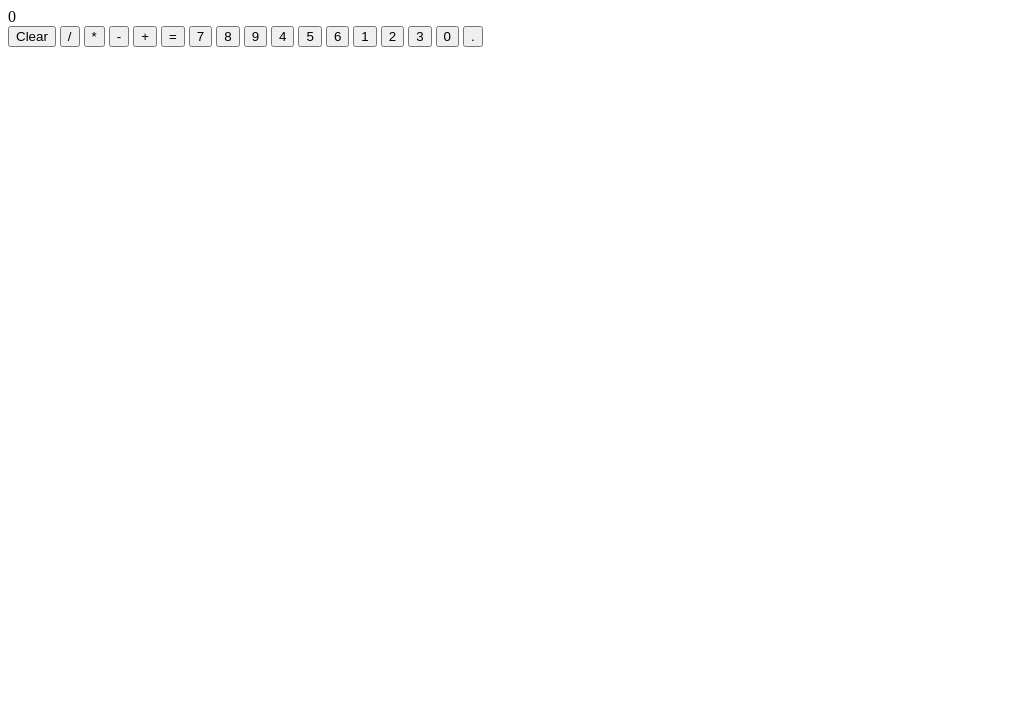
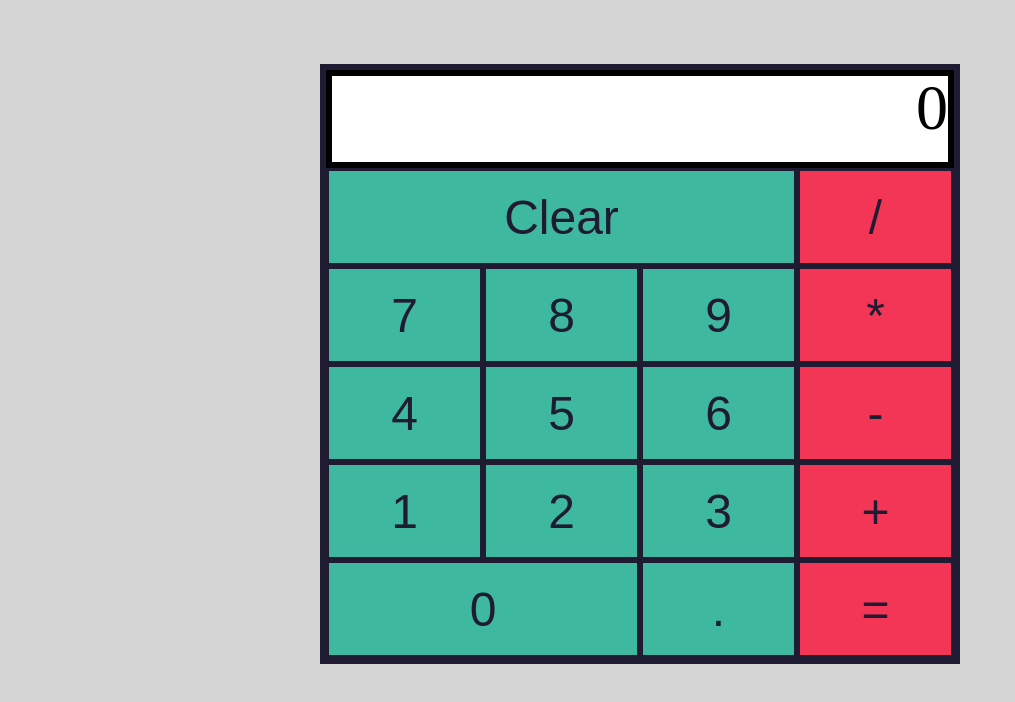
Before and after one commit to wilPoly/calculator-js, a plain HTML site: page index.html in a window 1280 px wide. Shown: the whole page, without its empty margins (0-1015 px from the left). Drawn offline with Linux system fonts and the light colour scheme.

Commit message:
Place operands in the grid

```diff
--- a/index.html
+++ b/index.html
@@ -2,20 +2,23 @@
 <head>
 	<meta charset="UTF-8">
 	<title>Calculator - JS</title>
-	<!-- <link rel="stylesheet" href="style.css"> -->
+	<link rel="stylesheet" href="style.css">
 </head>
 <body>
 	<script src="script.js" defer></script>
 
 	<div id="calc-wrap">
+
 		<div id="display">0</div>
-		<div id="buttons">
+
 		<button value="clear" class="clear">Clear</button>
 		<button value="/" class="operator">/</button>
 		<button value="*" class="operator">*</button>
 		<button value="-" class="operator">-</button>
 		<button value="+" class="operator">+</button>
 		<button value="=" class="equals">=</button>
+
+		<!-- <div id="operands"> -->
 			<button value="7" class="operand">7</button>
 			<button value="8" class="operand">8</button>
 			<button value="9" class="operand">9</button>
@@ -26,8 +29,8 @@
 			<button value="2" class="operand">2</button>
 			<button value="3" class="operand">3</button>
 			<button value="0" class="operand">0</button>
-			<button value="." class="comma" class="operand">.</button>
-		</div>
+			<button value="." class="comma">.</button>
+		<!-- </div> -->
 	</div>
 </body>
 </html>
--- /dev/null
+++ b/reset.css
@@ -0,0 +1,48 @@
+/* http://meyerweb.com/eric/tools/css/reset/
+   v2.0 | 20110126
+   License: none (public domain)
+*/
+
+html, body, div, span, applet, object, iframe,
+h1, h2, h3, h4, h5, h6, p, blockquote, pre,
+a, abbr, acronym, address, big, cite, code,
+del, dfn, em, img, ins, kbd, q, s, samp,
+small, strike, strong, sub, sup, tt, var,
+b, u, i, center,
+dl, dt, dd, ol, ul, li,
+fieldset, form, label, legend,
+table, caption, tbody, tfoot, thead, tr, th, td,
+article, aside, canvas, details, embed,
+figure, figcaption, footer, header, hgroup,
+menu, nav, output, ruby, section, summary,
+time, mark, audio, video {
+	margin: 0;
+	padding: 0;
+	border: 0;
+	font-size: 100%;
+	font: inherit;
+	vertical-align: baseline;
+}
+/* HTML5 display-role reset for older browsers */
+article, aside, details, figcaption, figure,
+footer, header, hgroup, menu, nav, section {
+	display: block;
+}
+body {
+	line-height: 1;
+}
+ol, ul {
+	list-style: none;
+}
+blockquote, q {
+	quotes: none;
+}
+blockquote:before, blockquote:after,
+q:before, q:after {
+	content: '';
+	content: none;
+}
+table {
+	border-collapse: collapse;
+	border-spacing: 0;
+}
--- a/script.js
+++ b/script.js
@@ -30,7 +30,7 @@ function operate(operator, a, b) {
 }
 
 const display = document.querySelector("#display");
-const buttons = document.querySelectorAll("#buttons > button");
+const buttons = document.querySelectorAll("button");
 
 buttons.forEach(button => {
 	button.addEventListener("click", (e) => compose(e.target));
--- a/style.css
+++ b/style.css
@@ -1,50 +1,111 @@
+@import url(reset.css);
+
+* {
+	box-sizing: border-box;
+}
+
+:root {
+	--main-background: #cccc;
+	--puerto-rico: #3eb89e;
+	--steel-gray: #1f1b33;
+	--red: #f43656;
+	--black: #14091c;
+}
+
+body {
+	background-color: var(--main-background);
+	/* font-size: 1em; */
+}
+
 #calc-wrap {
 	display: grid;
 	grid-template-columns: repeat(4, 1fr);
 	grid-template-rows: repeat(6, 1fr);
-	width: 75%;
+	height: 75%;
+	width: 50%;
+	margin: 5% auto;
+	border: 6px solid var(--steel-gray);
+	/* min-height: 155px;
+	min-width: 119px; */
 }
 
 	#display {
-		border: 1px solid black;
-		/* height: 150px; */
+		border: 6px solid black;
+		background-color: white;
 		text-align: right;
-		padding: 2px;
-		margin: 4px;
-		box-sizing: border-box;
+		font-size: 4em;
+		grid-area: 1 / 1 / 2 / 5;
+		align-self: stretch;
 	}
 
-	#clear {
-		grid-column-start: 1;
-		grid-column-end: 4;
+	button {
+		background-color: var(--puerto-rico);
+		border: 3px solid var(--steel-gray);
+		color: var(--steel-gray);
+		font-size: 3em;
+		align-self: stretch;
 	}
 
-	#zero {
-		grid-column: 1 / span 2;
-		grid-row: 6 / span 2;
+	button:hover {
+		background-color: var(--steel-gray);
+		color: var(--puerto-rico);
 	}
 
-	#comma {
-		grid-column: 3 / 4;
-		grid-row: 6 / 6
+	.operator, .equals {
+		grid-column: 4 / 5;
+		background-color: var(--red);
 	}
 
-	#operators {
-		grid-column: 4 / span 1;
-		grid-row: 2 / span 5;
-		display: flex;
-		flex-direction: column;
+	.operator:hover,
+	.equals:hover	{
+		background-color: var(--black);
+		color: var(--red);
 	}
 
-	#operands {
-		grid-column: 1 / 4;
-		grid-row: 3 / 6;
-		display: flex;
-		flex-direction: row;
-		flex-wrap: wrap;
+	.clear {
+		grid-column: span 3;
 	}
 
-	.operand {
-		flex-basis: 33%;
-		flex-grow: 1;
+	button[value="0"] {
+		grid-area: 6 / 1 / 7 / 3;
 	}
+
+	button[value="7"] {
+		grid-area: 3 / 1 / 4 / 2;
+	}
+
+	button[value="8"] {
+		grid-area: 3 / 2 / 4 / 3;
+	}
+
+	button[value="9"] {
+		grid-area: 3 / 3 / 4 / 4;
+	}
+
+	button[value="4"] {
+		grid-area: 4 / 1 / 5 / 2;
+	}
+
+	button[value="5"] {
+		grid-area: 4 / 2 / 5 / 3;
+	}
+
+	button[value="6"] {
+		grid-area: 4 / 3 / 5 / 4;
+	}
+
+	button[value="1"] {
+		grid-area: 5 / 1 / 6 / 2;
+	}
+
+	button[value="2"] {
+		grid-area: 5 / 2 / 6 / 3;
+	}
+
+	button[value="3"] {
+		grid-area: 5 / 3 / 6 / 4;
+	}
+
+	.comma {
+		grid-area: 6 / 3 / 7 / 4;
+	}
```
Lines whose indentation alone changed are shown as unchanged.
